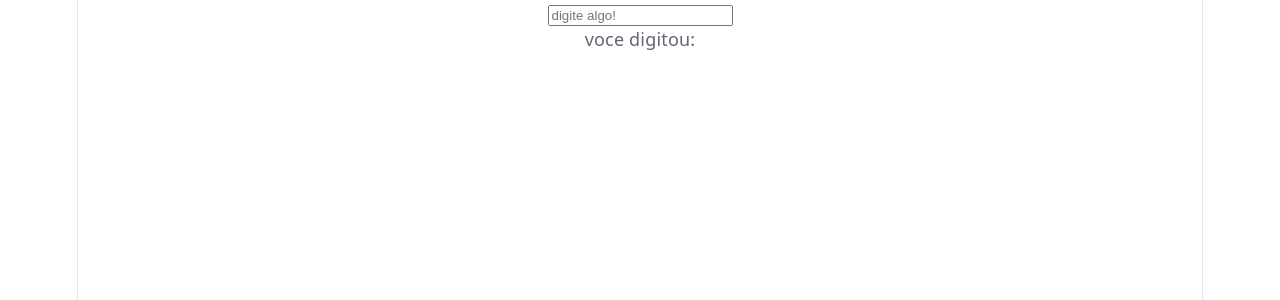
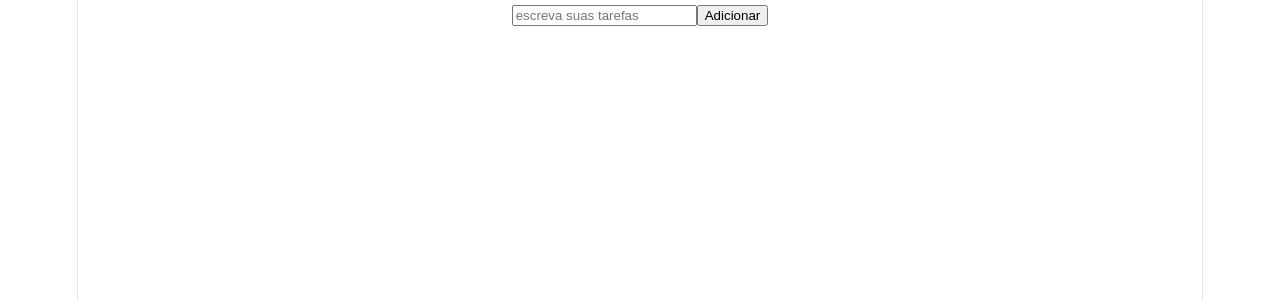
Before and after one commit to GabrielSimioni12/praticando, a React (Vite) app in the folder vite-project/: page / in a window 1280 px wide. Shown: the top 300 px of the page. Built offline with nearby package versions, Linux system fonts and the light colour scheme.

Commit message:
lista de tarefas

```diff
--- a/vite-project/src/teste.tsx
+++ b/vite-project/src/teste.tsx
@@ -1,22 +1,32 @@
 import { useState } from "react";
 
-function App() {
-  const [input, setInput] = useState("")
+export default function InputTarefas() {
+  const [input, setInput] = useState<string>("");
+  const [tarefas, setTarefas] = useState<string[]>([]);
 
-function receba(e) {
-  setInput(e.target.value)
+  function adicionarTarefa() {
+    if (input.trim() === "") return;
+
+    setTarefas([...tarefas, input]);
+    setInput("");
   }
-  return(
+
+  return (
     <div>
       <input
         type="text"
         value={input}
-              onChange={receba}
-              placeholder="digite algo!"
+        onChange={(e) => setInput(e.target.value)}
+        placeholder="escreva suas tarefas"
       />
 
-          <p> voce digitou: {input}</p>
+      <button onClick={adicionarTarefa}>Adicionar</button>
+
+      <ul>
+        {tarefas.map((tarefa, index) => (
+          <li key={index}>{tarefa}</li>
+        ))}
+      </ul>
     </div>
-  )
+  );
 }
-  export default App
```
Lines whose indentation alone changed are shown as unchanged.
